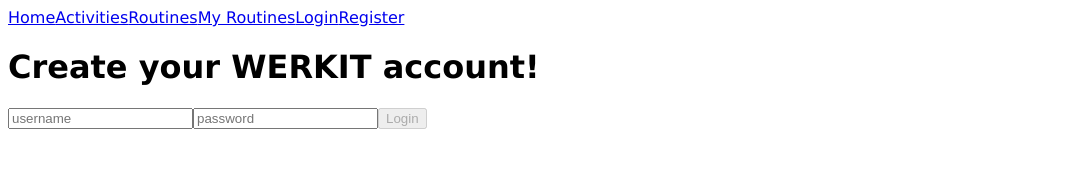
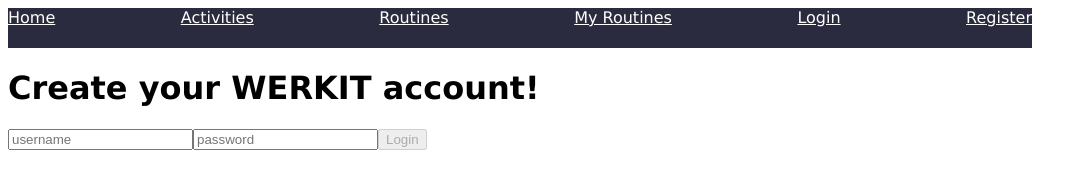
Before and after one commit to Kristyvdm2020/FitnessTracker-frontend, a React app: page /#/Register in a window 1280 px wide. Shown: the whole page, without its empty margins (0-1087 px from the left). Built offline with nearby package versions, Linux system fonts and the light colour scheme; no server answers.

Commit message:
started working on css styling, this commit's focus is on the nav

```diff
--- a/assets/styles.css
+++ b/assets/styles.css
@@ -1,5 +1,25 @@
 body {
   font-family: verdana;
+}
+
+.app {
+  display: flex;
+}
+
+/*----- Nav -----*/
+nav {
+  width: 80vw;
+  height: 40px;
+  background-color: rgb(43, 43, 63);
+  color: rgb(255, 255, 255);
+  text-align: center;
+  display: flex;
+  flex-direction: row;
+  justify-content: space-between;
+}
+
+nav a {
+  color: white;
 }
 
 #activities-collection {
```
